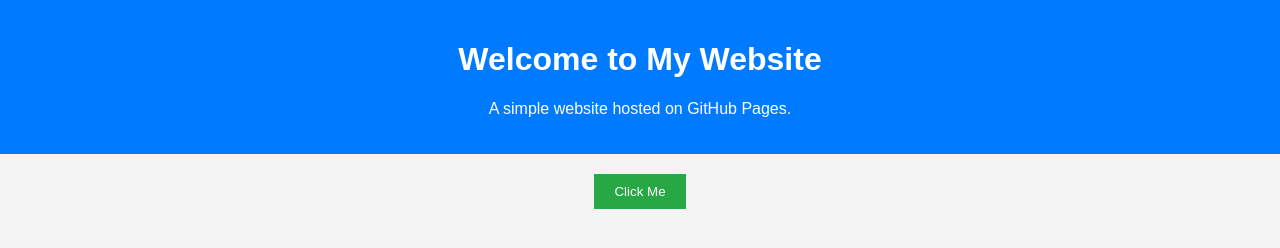
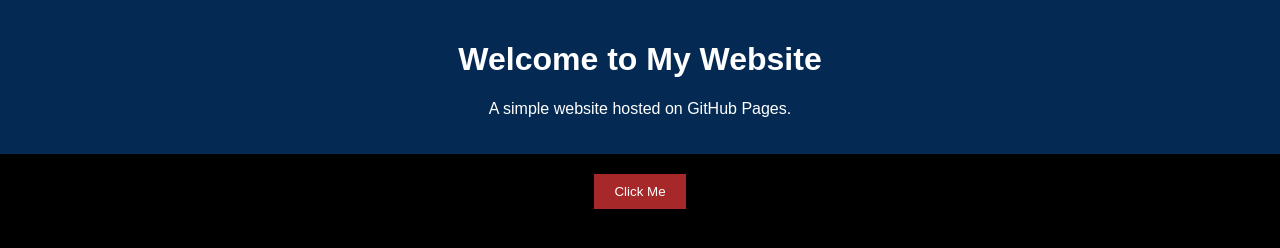
Before and after one commit to stefhacker/stefhacker.github.io, a plain HTML site: page index.html in a window 1280 px wide. Drawn offline with Linux system fonts and the light colour scheme.

Commit message:
changed colors

```diff
--- a/style.css
+++ b/style.css
@@ -3,11 +3,11 @@ body {
     text-align: center;
     margin: 0;
     padding: 0;
-    background-color: #f4f4f4;
+    background-color: #000000;
 }
 
 header {
-    background: #007bff;
+    background: #042a53;
     color: white;
     padding: 20px;
 }
@@ -15,7 +15,7 @@ header {
 button {
     padding: 10px 20px;
     margin-top: 20px;
-    background: #28a745;
+    background: #a72828;
     color: white;
     border: none;
     cursor: pointer;
```
